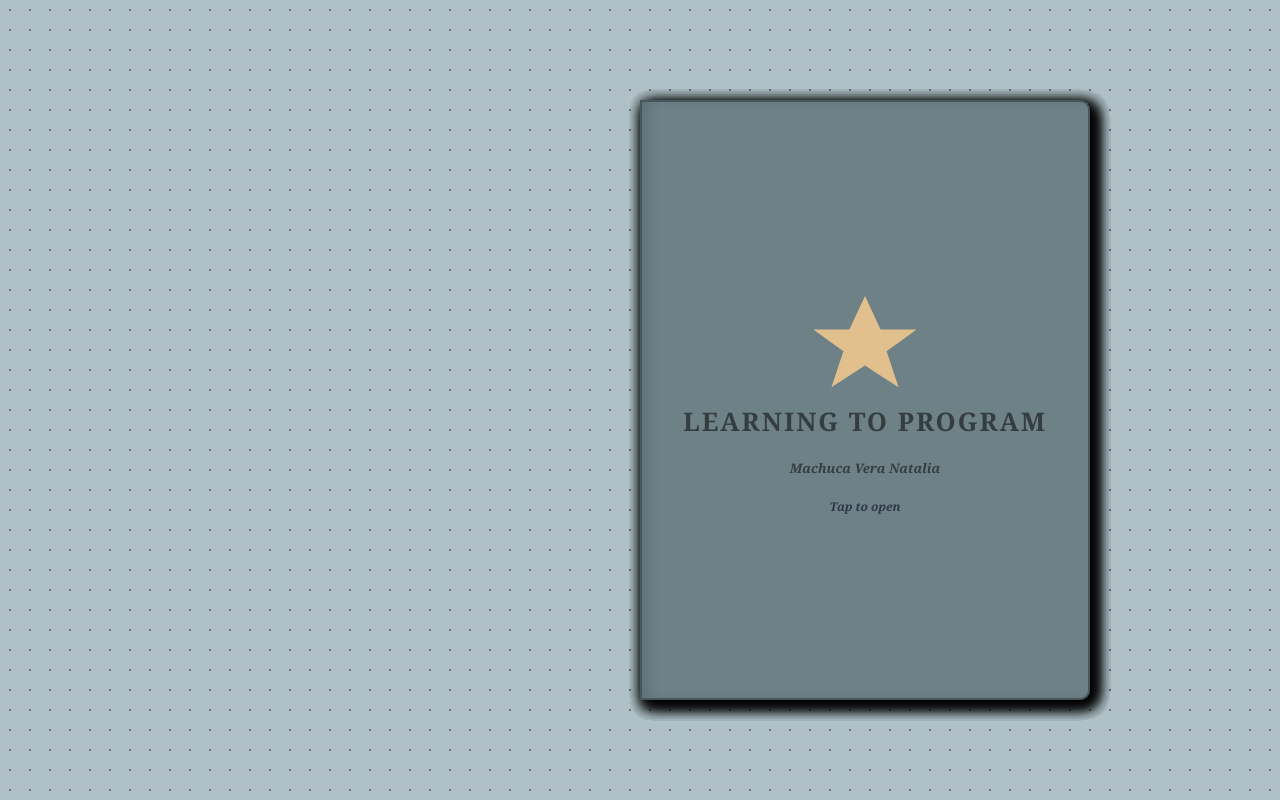
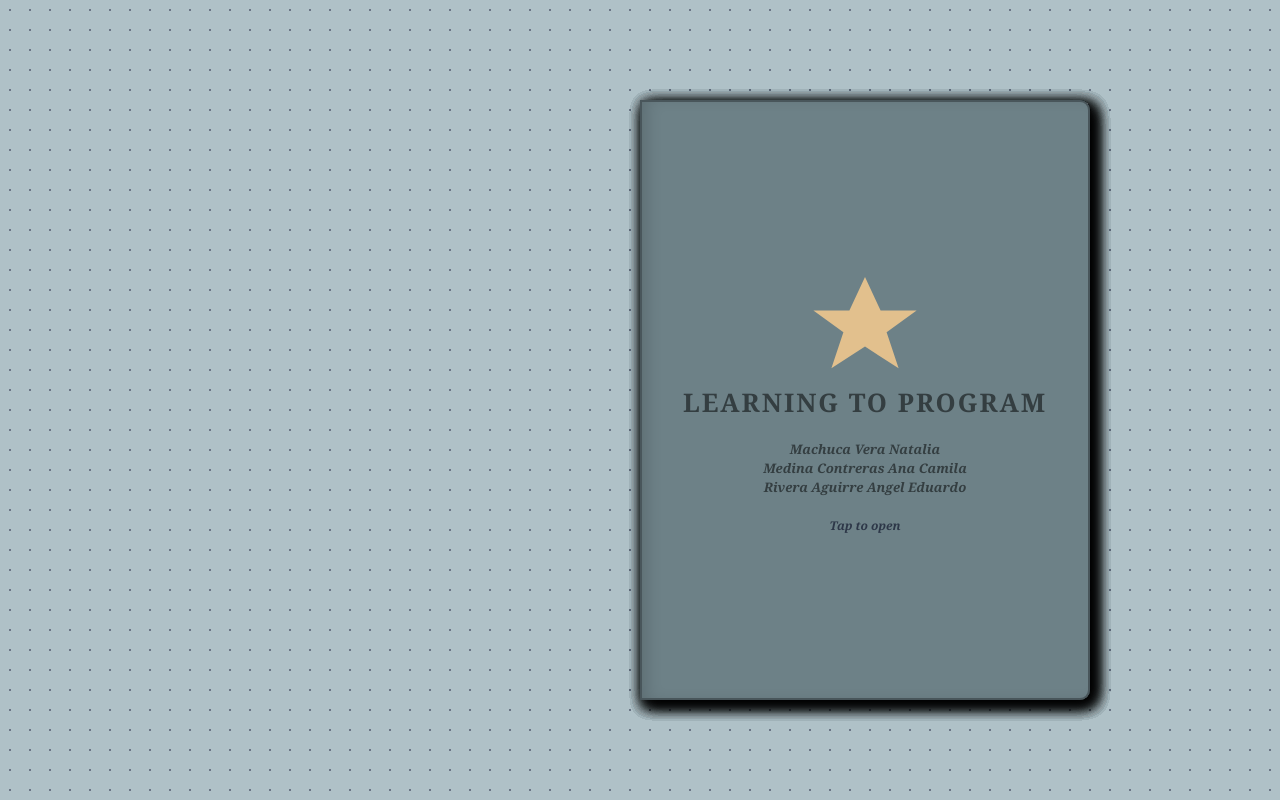
Before and after one commit to talia189/Aprendiendo-a-Programar, a plain HTML site: page index.html in a window 1280 px wide. Drawn offline with Linux system fonts and the light colour scheme.

```diff
--- a/index.html
+++ b/index.html
@@ -35,7 +35,7 @@
             </svg>
           </div>
           <h1>Learning to Program</h1>
-          <p class="author">Machuca Vera Natalia</p>
+          <p class="author">Machuca Vera Natalia <br> Medina Contreras Ana Camila <br> Rivera Aguirre Angel Eduardo </p>
           <p class="hint" style="margin-top: 20px;">Tap to open</p>
         </div>
         <div class="back">
```
